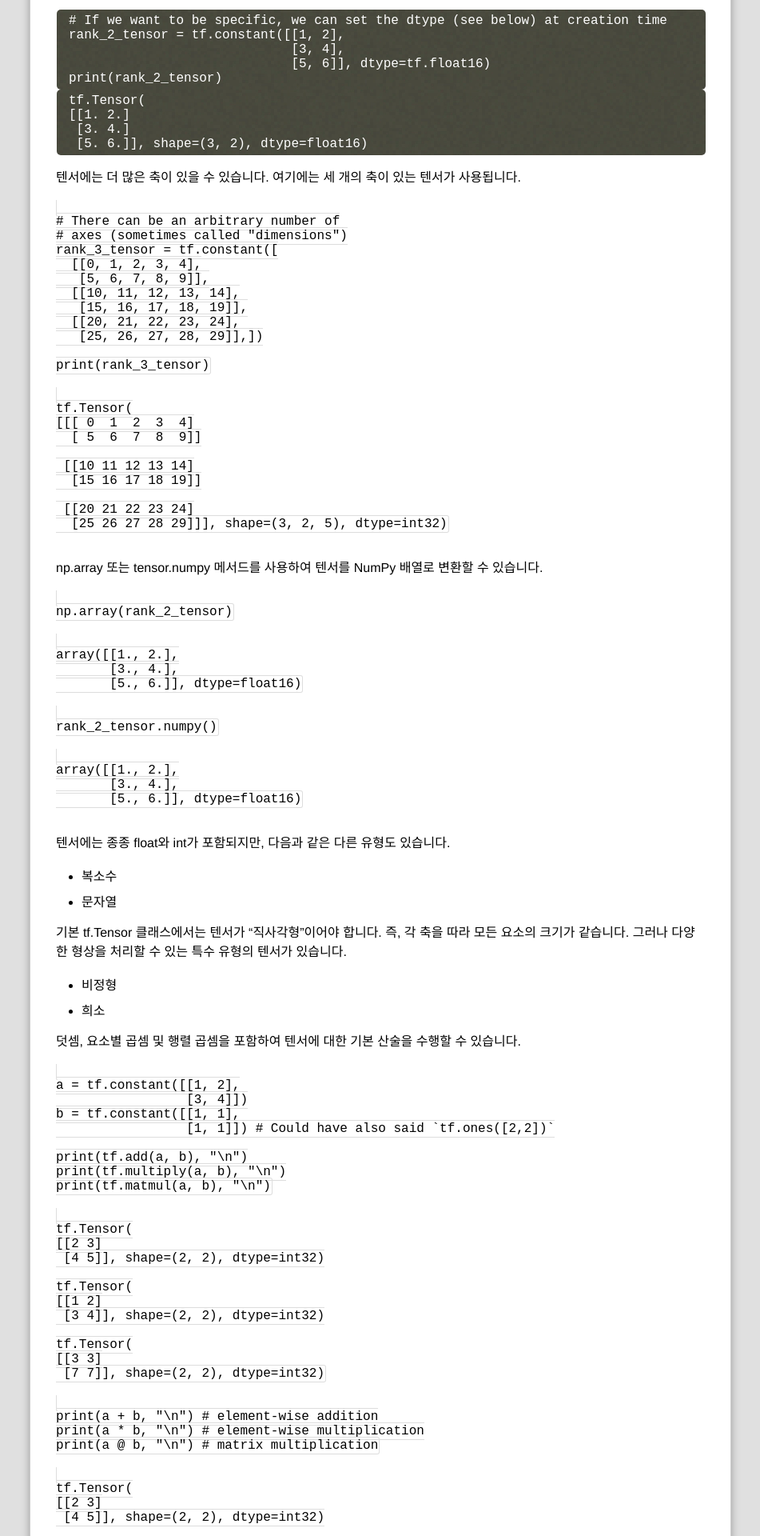
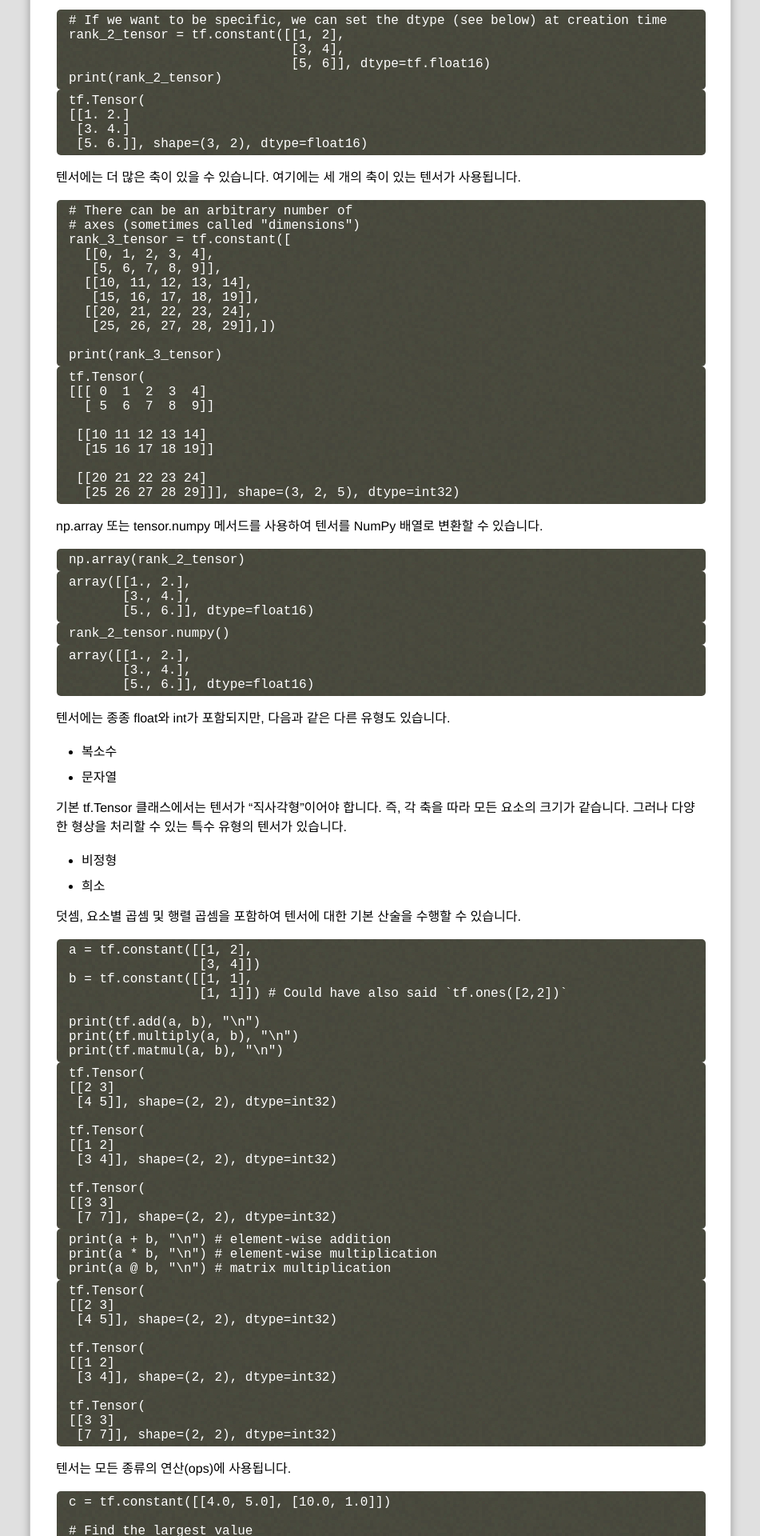
Before and after one commit to unifreak/jekyll-theme-textalic, a Jekyll site: the page built from _posts/2021-10-04-텐서에 대해서.md, in a window 1280 px wide. Shown: the part 1159-3079 px from the top of the page at 80% size, without its empty margins (18-969 px from the left). Built offline with Jekyll 4.4.1, drawn with Linux system fonts in a browser that asks for light colours; comment, search, counter and statistics services are not loaded.

Commit message:
Update 2021-10-04-텐서에 대해서.md

````diff
--- a/_posts/2021-10-04-텐서에 대해서.md
+++ b/_posts/2021-10-04-텐서에 대해서.md
@@ -60,8 +60,7 @@ tf.Tensor(
 ```
 
 텐서에는 더 많은 축이 있을 수 있습니다. 여기에는 세 개의 축이 있는 텐서가 사용됩니다.
-<pre>
-<code>
+```
 # There can be an arbitrary number of
 # axes (sometimes called "dimensions")
 rank_3_tensor = tf.constant([
@@ -73,10 +72,9 @@ rank_3_tensor = tf.constant([
    [25, 26, 27, 28, 29]],])
 
 print(rank_3_tensor)
-</code>
-</pre>
-<pre>
-<code>
+```
+
+```
 tf.Tensor(
 [[[ 0  1  2  3  4]
   [ 5  6  7  8  9]]
@@ -86,34 +84,28 @@ tf.Tensor(
 
  [[20 21 22 23 24]
   [25 26 27 28 29]]], shape=(3, 2, 5), dtype=int32)
-</code>
-</pre>
+```
 
 np.array 또는 tensor.numpy 메서드를 사용하여 텐서를 NumPy 배열로 변환할 수 있습니다.
-<pre>
-<code>
+```
 np.array(rank_2_tensor)
-</code>
-</pre>
-<pre>
-<code>
+```
+
+```
 array([[1., 2.],
        [3., 4.],
        [5., 6.]], dtype=float16)
-</code>
-</pre>
-<pre>
-<code>
+```
+
+```
 rank_2_tensor.numpy()
-</code>
-</pre>
-<pre>
-<code>
+```
+
+```
 array([[1., 2.],
        [3., 4.],
        [5., 6.]], dtype=float16)
-</code>
-</pre>
+```
 
 텐서에는 종종 float와 int가 포함되지만, 다음과 같은 다른 유형도 있습니다.
 * 복소수
@@ -124,8 +116,7 @@
 * 희소
 
 덧셈, 요소별 곱셈 및 행렬 곱셈을 포함하여 텐서에 대한 기본 산술을 수행할 수 있습니다.
-<pre>
-<code>
+```
 a = tf.constant([[1, 2],
                  [3, 4]])
 b = tf.constant([[1, 1],
@@ -134,10 +125,9 @@
 print(tf.add(a, b), "\n")
 print(tf.multiply(a, b), "\n")
 print(tf.matmul(a, b), "\n")
-</code>
-</pre>
-<pre>
-<code>
+```
+
+```
 tf.Tensor(
 [[2 3]
  [4 5]], shape=(2, 2), dtype=int32)
@@ -149,17 +139,15 @@ tf.Tensor(
 tf.Tensor(
 [[3 3]
  [7 7]], shape=(2, 2), dtype=int32)
-</code>
-</pre>
-<pre>
-<code>
+```
+
+```
 print(a + b, "\n") # element-wise addition
 print(a * b, "\n") # element-wise multiplication
 print(a @ b, "\n") # matrix multiplication
-</code>
-</pre>
-<pre>
-<code>
+```
+
+```
 tf.Tensor(
 [[2 3]
  [4 5]], shape=(2, 2), dtype=int32)
@@ -171,12 +159,10 @@ tf.Tensor(
 tf.Tensor(
 [[3 3]
  [7 7]], shape=(2, 2), dtype=int32)
-</code>
-</pre>
+```
 
 텐서는 모든 종류의 연산(ops)에 사용됩니다.
-<pre>
-<code>
+```
 c = tf.constant([[4.0, 5.0], [10.0, 1.0]])
 
 # Find the largest value
@@ -185,17 +171,15 @@ print(tf.reduce_max(c))
 print(tf.argmax(c))
 # Compute the softmax
 print(tf.nn.softmax(c))
-</code>
-</pre>
-<pre>
-<code>
+```
+
+```
 tf.Tensor(10.0, shape=(), dtype=float32)
 tf.Tensor([1 0], shape=(2,), dtype=int64)
 tf.Tensor(
 [[2.6894143e-01 7.3105854e-01]
  [9.9987662e-01 1.2339458e-04]], shape=(2, 2), dtype=float32)
-</code>
-</pre>
+```
 
 ### 형상 정보
 텐서는 형상이 있습니다. 사용되는 일부 용어는 다음과 같습니다
@@ -205,22 +189,18 @@ tf.Tensor(
 * 크기: 텐서의 총 항목 수, 곱 형상 벡터
 
 텐서 및 tf.TensorShape 객체에는 다음에 액세스하기 위한 편리한 속성이 있습니다.
-<pre>
-<code>
+```
 rank_4_tensor = tf.zeros([3, 2, 4, 5])
-</code>
-</pre>
+```
 
-<pre>
-<code>
+```
 print("Type of every element:", rank_4_tensor.dtype)
 print("Number of dimensions:", rank_4_tensor.ndim)
 print("Shape of tensor:", rank_4_tensor.shape)
 print("Elements along axis 0 of tensor:", rank_4_tensor.shape[0])
 print("Elements along the last axis of tensor:", rank_4_tensor.shape[-1])
 print("Total number of elements (3*2*4*5): ", tf.size(rank_4_tensor).numpy())
-</code>
-</pre>
+```
 
 축은 종종 인덱스로 참조하지만, 항상 각 축의 의미를 추적해야 합니다. 축이 전역에서 로컬로 정렬되는 경우가 종종 있습니다. 배치 축이 먼저 오고 그 다음에 공간 차원과 각 위치의 특성이 마지막에 옵니다. 이러한 방식으로 특성 벡터는 연속적인 메모리 영역입니다.
 
@@ -231,90 +211,74 @@ TensorFlow는 파이썬의 목록 또는 문자열 인덱싱과 마찬가지로
 * 음수 인덱스는 끝에서부터 거꾸로 계산합니다.
 * 콜론, :은 슬라이스 start:stop:step에 사용됩니다.
 
-<pre>
-<code>
+```
 rank_1_tensor = tf.constant([0, 1, 1, 2, 3, 5, 8, 13, 21, 34])
 print(rank_1_tensor.numpy())
-</code>
-</pre>
-<pre>
-<code>
+```
+
+```
 [ 0  1  1  2  3  5  8 13 21 34]
-</code>
-</pre>
+```
 
 스칼라를 사용하여 인덱싱하면 축이 제거됩니다.
 
-<pre>
-<code>
+```
 print("First:", rank_1_tensor[0].numpy())
 print("Second:", rank_1_tensor[1].numpy())
 print("Last:", rank_1_tensor[-1].numpy())
-</code>
-</pre>
-<pre>
-<code>
+```
+
+```
 First: 0
 Second: 1
 Last: 34
-</code>
-</pre>
+```
 
 : 슬라이스를 사용하여 인덱싱하면 축이 유지됩니다.
-<pre>
-<code>
+```
 print("Everything:", rank_1_tensor[:].numpy())
 print("Before 4:", rank_1_tensor[:4].numpy())
 print("From 4 to the end:", rank_1_tensor[4:].numpy())
 print("From 2, before 7:", rank_1_tensor[2:7].numpy())
 print("Every other item:", rank_1_tensor[::2].numpy())
 print("Reversed:", rank_1_tensor[::-1].numpy())
-</code>
-</pre>
-<pre>
-<code>
+```
+
+```
 Everything: [ 0  1  1  2  3  5  8 13 21 34]
 Before 4: [0 1 1 2]
 From 4 to the end: [ 3  5  8 13 21 34]
 From 2, before 7: [1 2 3 5 8]
 Every other item: [ 0  1  3  8 21]
 Reversed: [34 21 13  8  5  3  2  1  1  0]
-</code>
-</pre>
+```
 
 #### 다축 인덱싱
 더 높은 순위의 텐서는 여러 인덱스를 전달하여 인덱싱됩니다.
 
 단일 축의 경우에서와 정확히 같은 규칙이 각 축에 독립적으로 적용됩니다.
-<pre>
-<code>
+```
 print(rank_2_tensor.numpy())
-</code>
-</pre>
-<pre>
-<code>
+```
+
+```
 [[1. 2.]
  [3. 4.]
  [5. 6.]]
-</code>
-</pre>
+```
 
 각 인덱스에 정수를 전달하면 결과는 스칼라입니다.
-<pre>
-<code>
+```
 # Pull out a single value from a 2-rank tensor
 print(rank_2_tensor[1, 1].numpy())
-</code>
-</pre>
-<pre>
-<code>
+```
+
+```
 4.0
-</code>
-</pre>
+```
 
 정수와 슬라이스를 조합하여 인덱싱할 수 있습니다.
-<pre>
-<code>
+```
 # Get row and column tensors
 print("Second row:", rank_2_tensor[1, :].numpy())
 print("Second column:", rank_2_tensor[:, 1].numpy())
@@ -322,10 +286,9 @@ print("Last row:", rank_2_tensor[-1, :].numpy())
 print("First item in last column:", rank_2_tensor[0, -1].numpy())
 print("Skip the first row:")
 print(rank_2_tensor[1:, :].numpy(), "\n")
-</code>
-</pre>
-<pre>
-<code>
+```
+
+```
 Second row: [3. 4.]
 Second column: [2. 4. 6.]
 Last row: [5. 6.]
@@ -333,80 +296,65 @@ First item in last column: 2.0
 Skip the first row:
 [[3. 4.]
  [5. 6.]]
-</code>
-</pre>
+```
 
 다음은 3축 텐서의 예입니다.
-<pre>
-<code>
+```
 print(rank_3_tensor[:, :, 4])
-</code>
-</pre>
-<pre>
-<code>
+```
+
+```
 tf.Tensor(
 [[ 4  9]
  [14 19]
  [24 29]], shape=(3, 2), dtype=int32)
-</code>
-</pre>
+```
 
 ### 형상 조작하기
 텐서의 형상을 바꾸는 것은 매우 유용합니다.
-<pre>
-<code>
+```
 # Shape returns a `TensorShape` object that shows the size on each dimension
 var_x = tf.Variable(tf.constant([[1], [2], [3]]))
 print(var_x.shape)
-</code>
-</pre>
-<pre>
-<code>
+```
+
+```
 (3, 1)
-</code>
-</pre>
-<pre>
-<code>
+```
+
+```
 # You can convert this object into a Python list, too
 print(var_x.shape.as_list())
-</code>
-</pre>
-<pre>
-<code>
+```
+
+```
 [3, 1]
-</code>
-</pre>
+```
 
 텐서를 새로운 형상으로 바꿀 수 있습니다. 기본 데이터를 복제할 필요가 없으므로 재구성이 빠르고 저렴합니다.
-<pre>
-<code>
+```
 # We can reshape a tensor to a new shape.
 # Note that we're passing in a list
 reshaped = tf.reshape(var_x, [1, 3])
-</code>
-</pre>
-<pre>
-<code>
+```
+
+```
 print(var_x.shape)
 print(reshaped.shape)
-</code>
-</pre>
-<pre>
-<code>
+```
+
+```
 (3, 1)
 (1, 3)
-</code>
-</pre>
+```
 
 데이터의 레이아웃은 메모리에서 유지되고 요청된 형상이 같은 데이터를 가리키는 새 텐서가 작성됩니다. TensorFlow는 C 스타일 "행 중심" 메모리 순서를 사용합니다. 여기에서 가장 오른쪽에 있는 인덱스를 증가시키면 메모리의 단일 단계에 해당합니다.
 
-<pre>
-<code>
+```
 print(rank_3_tensor)
-</code>
-</pre>
-<pre>
-<code>
+```
+
+```
 tf.Tensor(
 [[[ 0  1  2  3  4]
   [ 5  6  7  8  9]]
@@ -416,35 +364,30 @@ tf.Tensor(
 
  [[20 21 22 23 24]
   [25 26 27 28 29]]], shape=(3, 2, 5), dtype=int32)
-</code>
-</pre>
+```
+
 텐서를 평평하게 하면 어떤 순서로 메모리에 배치되어 있는지 확인할 수 있습니다.
-<pre>
-<code>
+```
 # A `-1` passed in the `shape` argument says "Whatever fits".
 print(tf.reshape(rank_3_tensor, [-1]))
-</code>
-</pre>
-<pre>
-<code>
+```
+
+```
 tf.Tensor(
 [ 0  1  2  3  4  5  6  7  8  9 10 11 12 13 14 15 16 17 18 19 20 21 22 23
  24 25 26 27 28 29], shape=(30,), dtype=int32)
-</code>
-</pre>
+```
 
 일반적으로, tf.reshape의 합리적인 용도는 인접한 축을 결합하거나 분할하는 것뿐입니다(또는 1을 추가/제거).
 
 이 3x2x5 텐서의 경우, 슬라이스가 혼합되지 않으므로 (3x2)x5 또는 3x (2x5)로 재구성하는 것이 합리적입니다.
 
-<pre>
-<code>
+```
 print(tf.reshape(rank_3_tensor, [3*2, 5]), "\n")
 print(tf.reshape(rank_3_tensor, [3, -1]))
-</code>
-</pre>
-<pre>
-<code>
+```
+
+```
 tf.Tensor(
 [[ 0  1  2  3  4]
  [ 5  6  7  8  9]
@@ -457,8 +400,7 @@ tf.Tensor(
 [[ 0  1  2  3  4  5  6  7  8  9]
  [10 11 12 13 14 15 16 17 18 19]
  [20 21 22 23 24 25 26 27 28 29]], shape=(3, 10), dtype=int32)
-</code>
-</pre>
+```
 
 형상을 변경하면 같은 총 요소 수를 가진 새로운 형상에 대해 "작동"하지만, 축의 순서를 고려하지 않으면 별로 쓸모가 없습니다.
 
````
